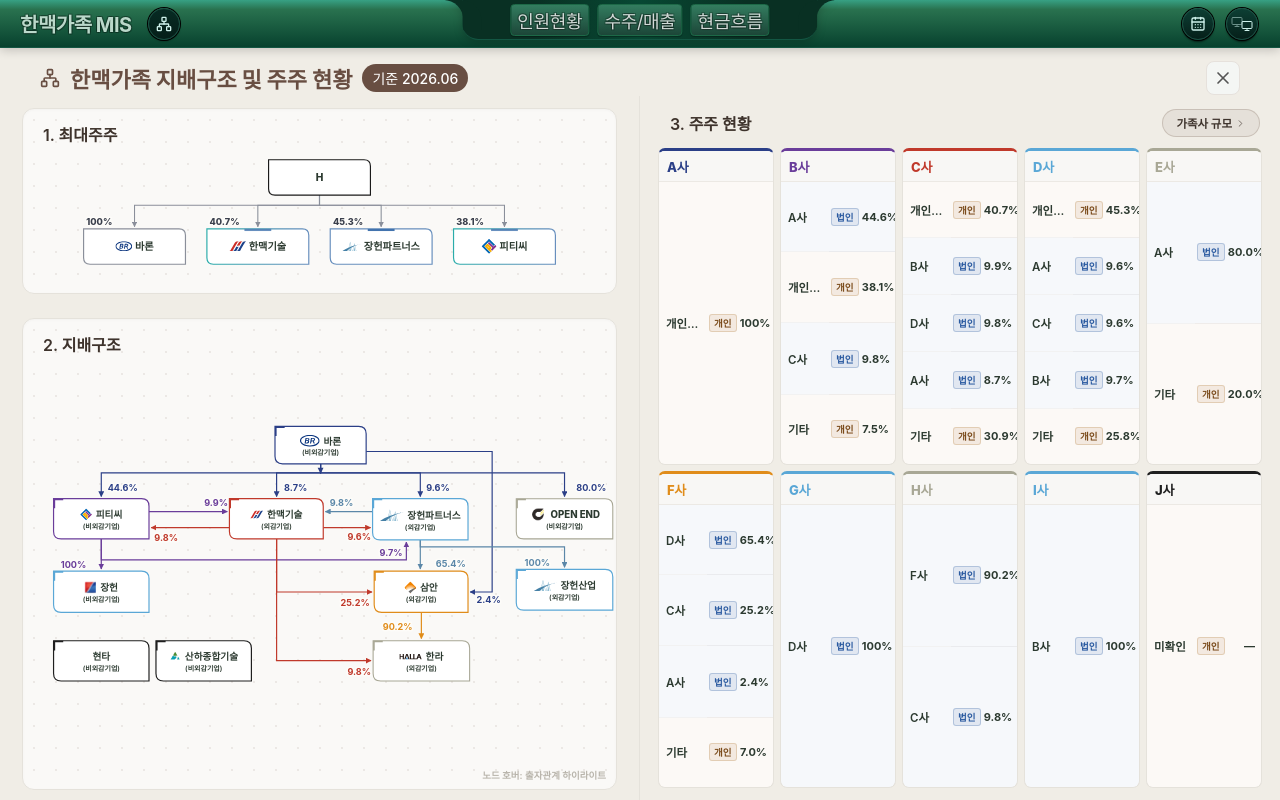
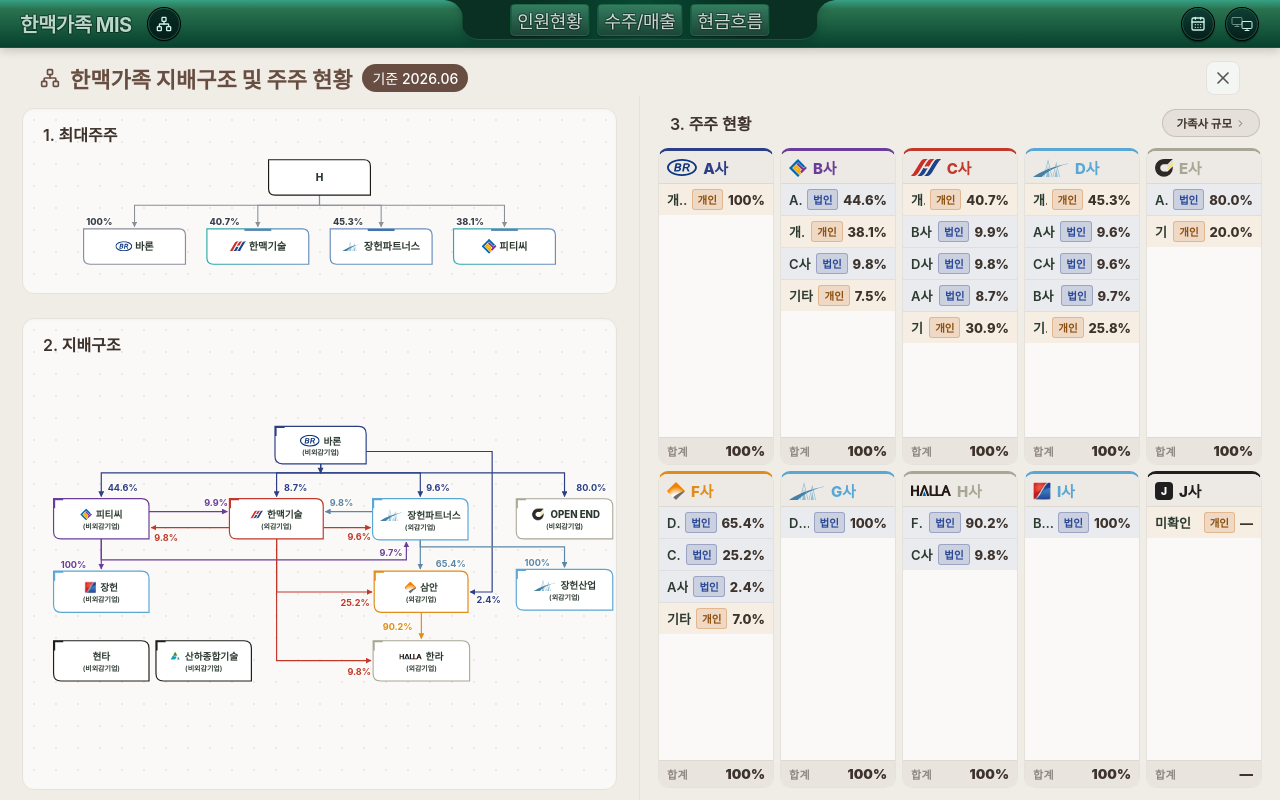
Before and after one commit to b22036tdchanmacgroup-source/HM_MIS, a React (Vite) app: page / in a window 1280 px wide. Both pictures are taken after a click on the button 163 px from the left and 23 px from the top of the page. Built offline with nearby package versions, Linux system fonts and the light colour scheme; a web font is replaced by a local one.

Commit message:
feat: 주주현황 카드 리디자인 - 로고+합계+법인/개인 색구분, 힌트 텍스트 제거

```diff
--- a/src/components/shareholdersGovernance/GovernanceD3Chart.tsx
+++ b/src/components/shareholdersGovernance/GovernanceD3Chart.tsx
@@ -374,7 +374,6 @@
         <span className="sh-chart-title-label">2. 지배구조</span>
       </div>
       <svg ref={svgRef} viewBox={`0 0 ${SVG_W} ${SVG_H}`} className="gov-d3-svg" aria-label="지배구조도" />
-      <span className="gov-d3-hint">노드 호버: 출자관계 하이라이트</span>
     </div>
   );
 };
--- a/src/components/shareholdersGovernance/TeamOverlay.tsx
+++ b/src/components/shareholdersGovernance/TeamOverlay.tsx
@@ -3,7 +3,7 @@
 import GovernanceD3Chart from './GovernanceD3Chart';
 import ShareholdersD3Chart from './ShareholdersD3Chart';
 import { SHAREHOLDER_DATA } from './shareholderData';
-import { GOV_D3_STYLE } from './govD3Data';
+import { GOV_D3_STYLE, GOV_D3_CURRENT } from './govD3Data';
 
 interface TeamOverlayProps {
   onClose: () => void;
@@ -11,6 +11,20 @@
 }
 
 const CHART_BASE_DATE = '2026.06';
+
+const LOGO_MAP: Record<string, string | undefined> = Object.fromEntries(
+  GOV_D3_CURRENT.nodes.map(n => [n.id, n.logo])
+);
+
+function calcTotal(shareholders: { pct: string }[]): string {
+  const sum = shareholders.reduce((acc, sh) => {
+    const n = parseFloat(sh.pct);
+    return isNaN(n) ? acc : acc + n;
+  }, 0);
+  if (sum <= 0) return '—';
+  const r = Math.round(sum * 10) / 10;
+  return `${r % 1 === 0 ? r.toFixed(0) : r.toFixed(1)}%`;
+}
 
 const TeamOverlay: React.FC<TeamOverlayProps> = ({ onClose }) => {
   const [selectedNodeId, setSelectedNodeId] = useState<string | null>(null);
@@ -78,8 +92,11 @@
           <div className="sh-table-grid" ref={gridRef}>
             {SHAREHOLDER_DATA.map(company => {
               const color = GOV_D3_STYLE[company.k]?.stroke ?? '#888888';
+              const logo = LOGO_MAP[company.nodeId];
               const isActive = selectedNodeId === company.nodeId;
               const isDimmed = selectedNodeId !== null && !isActive;
+              const total = calcTotal(company.shareholders);
+
               return (
                 <div
                   key={company.nodeId}
@@ -87,32 +104,39 @@
                   className={`sh-company-card${isActive ? ' active' : ''}${isDimmed ? ' dimmed' : ''}`}
                   style={{ '--card-color': color } as React.CSSProperties}
                 >
+                  {/* 헤더: 로고 + 회사명 */}
                   <div className="sh-card-header">
+                    {logo ? (
+                      <img src={logo} className="sh-card-logo" alt="" />
+                    ) : (
+                      <span className="sh-card-logo-placeholder">
+                        {company.name.charAt(0)}
+                      </span>
+                    )}
                     <span className="sh-card-name">{company.name}</span>
                   </div>
-                  <table className="sh-card-table">
-                    <colgroup>
-                      <col className="col-name" />
-                      <col className="col-type" />
-                      <col className="col-pct" />
-                    </colgroup>
-                    <tbody>
+
+                  {/* 주주 리스트 (스크롤 영역, 8개 이상 시 스크롤) */}
+                  <div className="sh-card-body">
                     {company.shareholders.map((sh, i) => (
-                        <tr
+                      <div
                         key={i}
-                          className={sh.type === '법인' ? 'sh-row-corp' : 'sh-row-ind'}
+                        className={`sh-sh-row ${sh.type === '법인' ? 'sh-row-corp' : 'sh-row-ind'}`}
                       >
-                          <td className="sh-td-name">{sh.name}</td>
-                          <td className="sh-td-type">
+                        <span className="sh-td-name">{sh.name}</span>
                         <span className={`sh-type-badge ${sh.type === '법인' ? 'corp' : 'ind'}`}>
                           {sh.type}
                         </span>
-                          </td>
-                          <td className="sh-td-pct">{sh.pct}</td>
-                        </tr>
+                        <span className="sh-td-pct">{sh.pct}</span>
+                      </div>
                     ))}
-                    </tbody>
-                  </table>
+                  </div>
+
+                  {/* 합계 */}
+                  <div className="sh-card-total">
+                    <span className="sh-total-label">합계</span>
+                    <span className="sh-total-pct">{total}</span>
+                  </div>
                 </div>
               );
             })}
```
Also changed, not shown: src/styles/App.css. Lines whose indentation alone changed are shown as unchanged.
